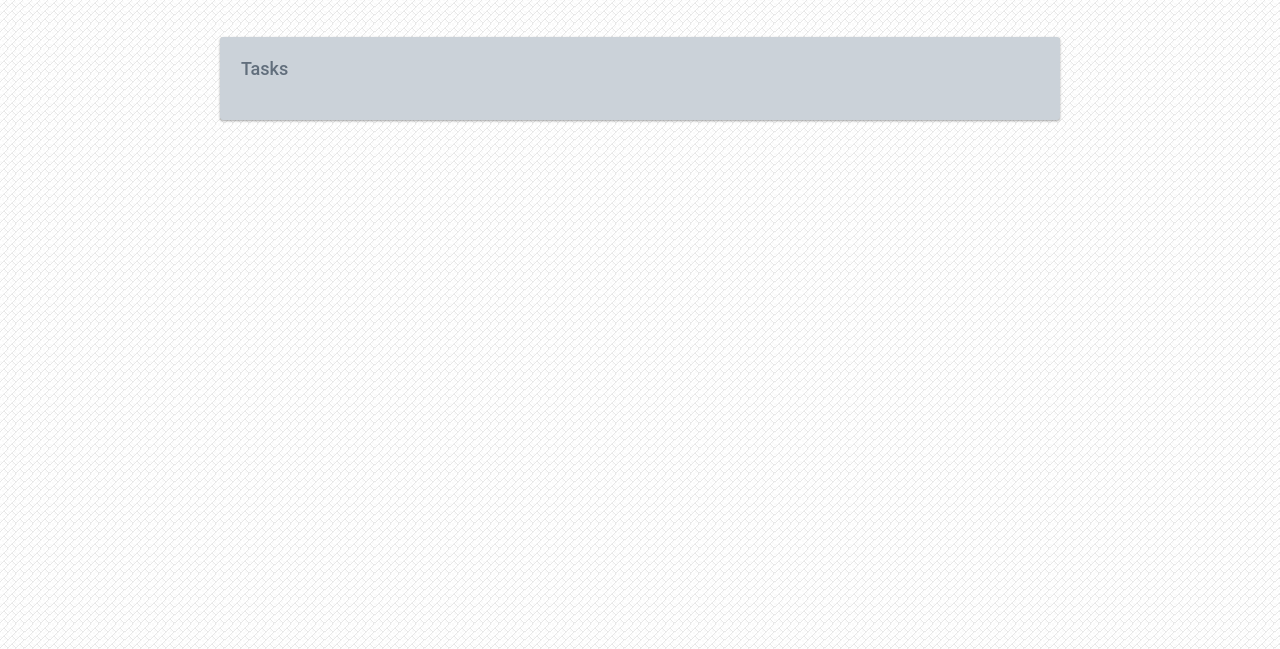
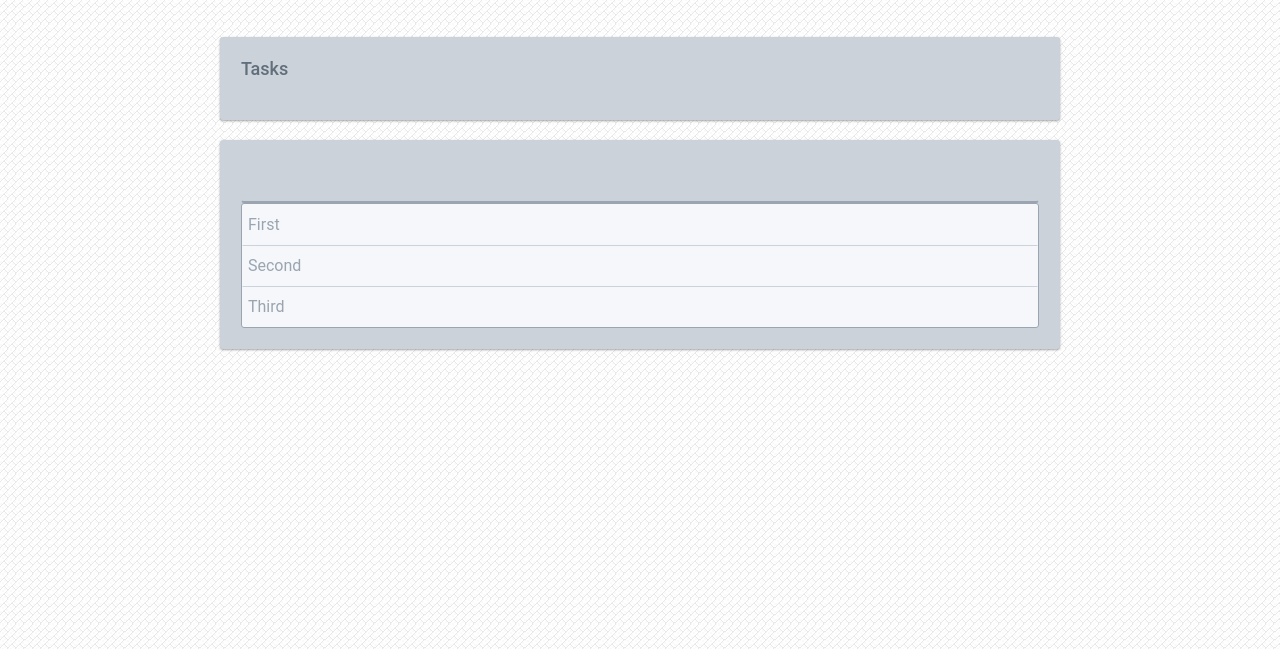
Before and after one commit to Spanishiwa/toys, a plain HTML site: page index.html in a window 1280 px wide. Shown: the part 151-800 px from the top of the page. Drawn offline with Linux system fonts and the light colour scheme.

Commit message:
html and css styling for dropdown menu

```diff
--- a/index.html
+++ b/index.html
@@ -88,6 +88,18 @@
                     </div> -->
                 </div>
             </section>
+            <div class="autofilll-wrapper card">
+                <input
+                    id="autofill"
+                    class="autofill"
+                    name="autofill"
+                    type="text" />
+                    <ul class="suggestions">
+                        <li>First</li>
+                        <li>Second</li>
+                        <li>Third</li>
+                    </ul>
+            </div>
         </div>
     </main>
 </body>
--- a/main.css
+++ b/main.css
@@ -24,6 +24,10 @@
     box-sizing: border-box;
     margin: 0;
     font-family: 'Roboto', sans-serif;
+}
+
+ul, ol {
+    padding: 0px;
 }
 
 body {
@@ -110,6 +114,62 @@ input {
 
 #new-task-submit:active {
     background: var(--primary-dark);
+}
+
+.autofilll-wrapper {
+    display: flex;
+    flex-direction: column;
+    margin: 20px auto;
+}
+
+#autofill {
+    border-top: 1px solid transparent;
+    border-right: 1px solid transparent;
+    border-bottom: 2px double var(--light);
+    border-left: 1px solid transparent;
+    border-radius: 3px;
+    color: var(--darker);
+    flex: 1 1 0%;
+    font-size: var(--fontbig);
+    transition: 0.2s;
+}
+
+#autofill:hover, #autofill:focus {
+    background: var(--gwhite);
+    border-top: 1px solid var(--light);
+    border-left: 1px solid var(--light);
+    border-right: 1px solid var(--light);
+    border-bottom: 2px solid var(--primary-light);
+}
+
+.suggestions {
+    background: var(--gwhite);
+    border: 1px solid var(--light);
+    border-radius: 3px;
+    list-style: none;
+}
+
+.suggestions li {
+    border: 1px solid transparent;
+    cursor: pointer;
+    padding: 10px 5px;
+}
+
+.suggestions li:not(:first-child) {
+    border-top: 1px solid var(--lighter);
+}
+
+.suggestions li:hover {
+    background: var(--lightest);
+}
+
+.suggestions li:active {
+    border-top: 1px dashed var(--light);
+    border-bottom: 1px dashed var(--light);
+}
+
+.suggestions li:not(:first-child) {
+    padding-top: 10px;
 }
 
 #new-task-input:hover, #new-task-input:focus,
```
